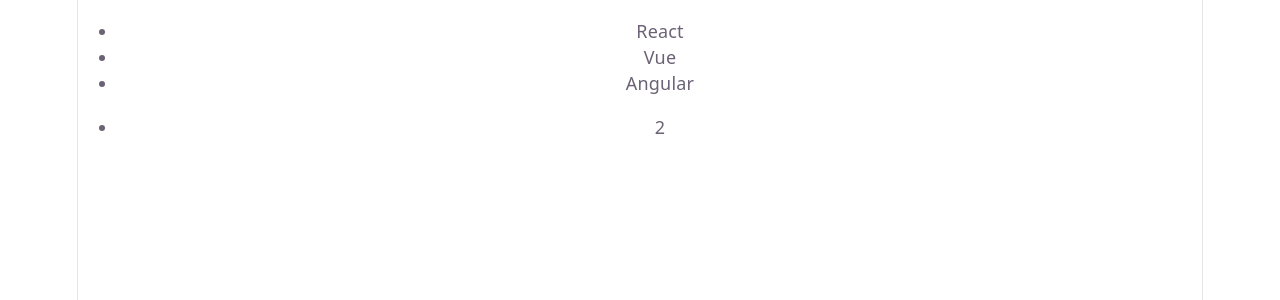
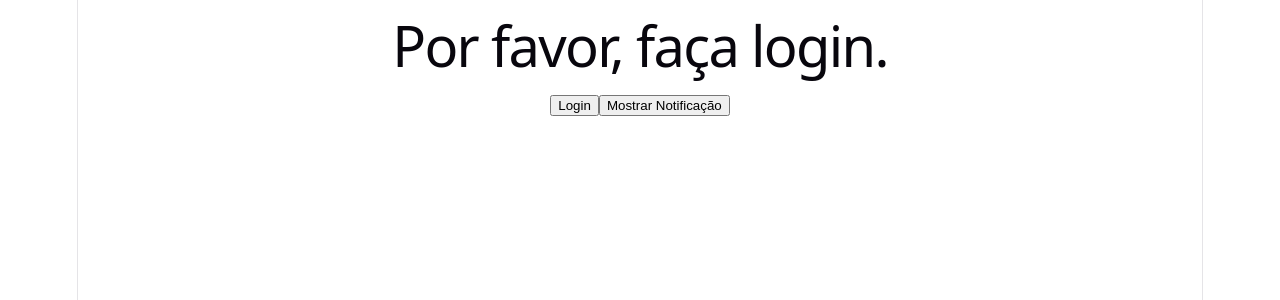
Before and after one commit to Ste452/react-learning, a React (Vite) app: page / in a window 1280 px wide. Shown: the top 300 px of the page. Built offline with nearby package versions, Linux system fonts and the light colour scheme.

Commit message:
aula 5 renderização condicional

```diff
--- a/src/App.jsx
+++ b/src/App.jsx
@@ -1,13 +1,23 @@
-import Map from './components/aula4/Map'
-import Filter from './components/aula4/Filter'
+import Login from './aula5/Login'
+import Notification from './aula5/Notification'
+import { useState } from 'react';
 
-function App(){
+function App() {
+    const [isLoggedIn, setIsLoggedIn] = useState(false);
+    const [showNotification, setShowNotification] = useState(false);
+
     return (
         <div>
-            <Map />
-            <Filter />
-        </div>
-    )
+            <Login isLoggedIn={isLoggedIn} />
+            <Notification showNotification={showNotification} />
+            <button onClick={() => setIsLoggedIn(!isLoggedIn)}>
+                {isLoggedIn ? 'Logout' : 'Login'}
+            </button>
+            <button onClick={() => setShowNotification(!showNotification)}>
+                {showNotification ? 'Ocultar' : 'Mostrar'} Notificação
+            </button>
+        </div >
+    );
 }
 
-export default App
+export default App;
--- /dev/null
+++ b/src/aula5/Login.jsx
@@ -0,0 +1,13 @@
+const Login = ({ isLoggedIn }) => {
+  return (
+    <div>
+      {isLoggedIn ? (
+        <h1>Bem-vindo de volta!</h1>
+      ) : (
+        <h1>Por favor, faça login.</h1>
+      )}
+    </div>
+  );
+};
+
+export default Login;
--- /dev/null
+++ b/src/aula5/Notification.jsx
@@ -0,0 +1,9 @@
+const Notification = ({ showNotification }) => {
+    return (
+        <div>
+            {showNotification && <p>You have new messages!</p>}
+        </div>
+    );
+}
+
+export default Notification;
```
